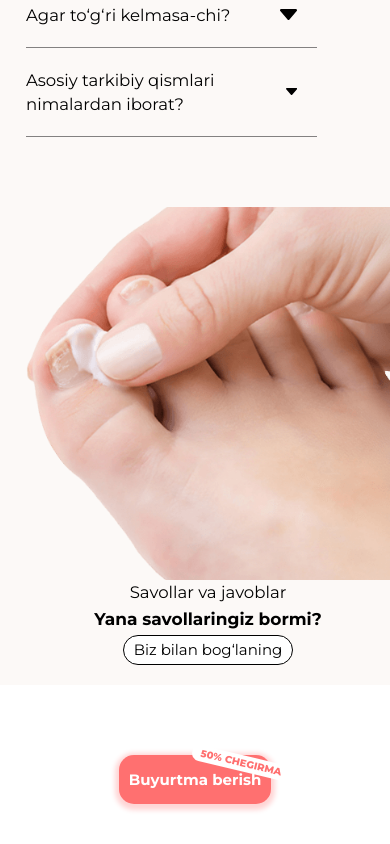
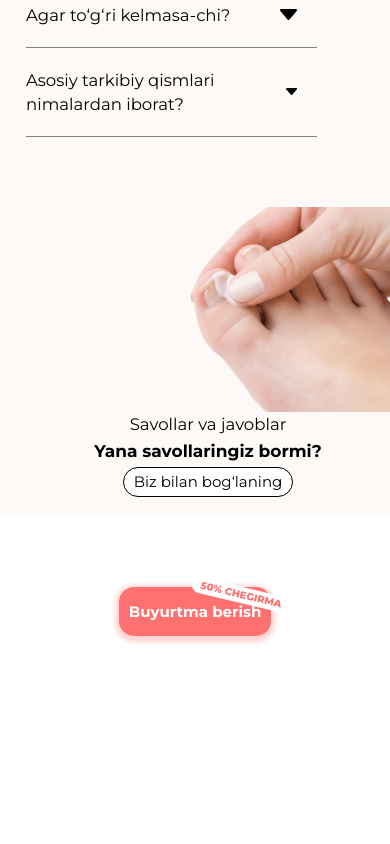
Before and after one commit to usershokhrukh/Dermozil, a plain HTML site: page index.html in a window 390 px wide. Shown: the part 7317-8161 px from the top of the page. After the commit the page ends 7993 px from the top, so only its background shows below. Drawn offline with Linux system fonts and the light colour scheme.

Commit message:
often 100%

```diff
--- a/home-block/_often-questions.scss
+++ b/home-block/_often-questions.scss
@@ -62,12 +62,6 @@
 
   &__right {
     position: relative;
-
-    // & img {
-    //   height: 800px;
-    //   width: 100%;
-    //   background-color: red
-    // }
   }
   &__right-box {
     @include display();
@@ -132,7 +126,7 @@
       & img {
         width: 100%;
         right: 0px;
-        max-width: 400px;
+        max-width: 200px;
       }
     }
 
```
Also changed, not shown: css/style.css, 1 other file.
